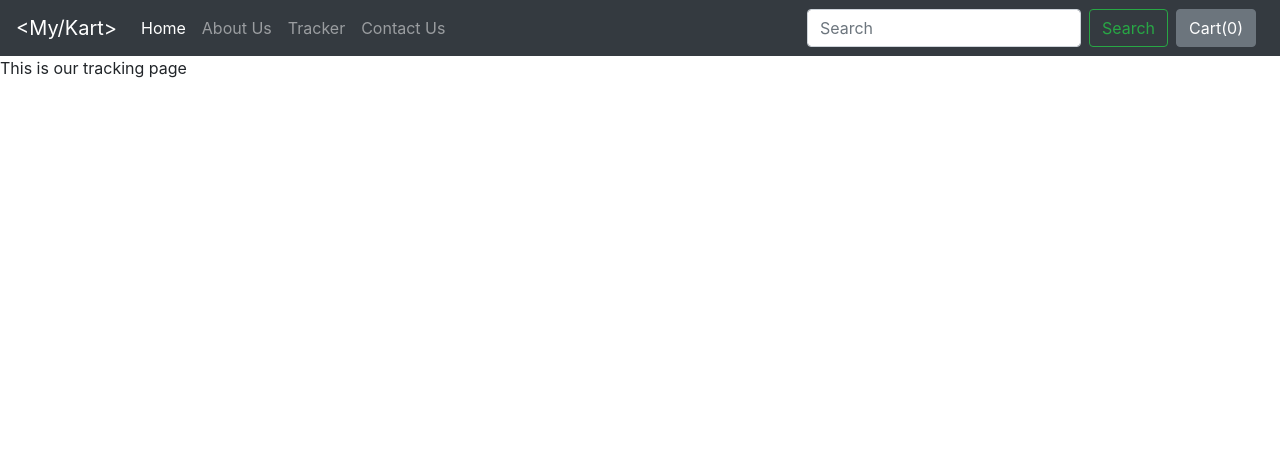
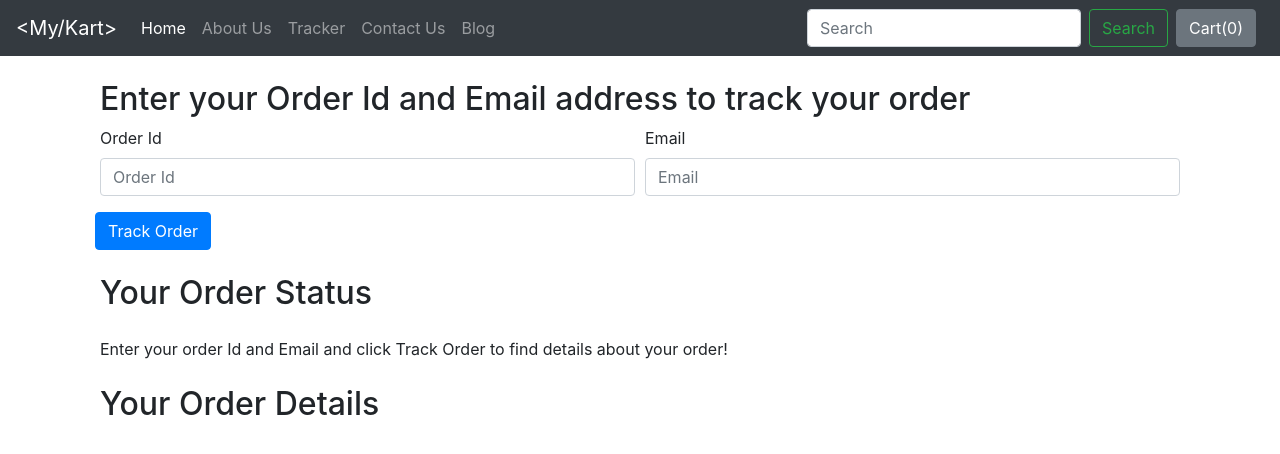
Before and after one commit to tripathiosho/Django-Projects, a Django app: page /eshop/tracker/ in a window 1280 px wide. Shown: the top 454 px of the page. Run offline with Django 5.2, Linux system fonts and the light colour scheme; some libraries are stand-ins or nearby versions.

Commit message:
updated some basic functionality
changes are made for new table to be considered for tracking orders , some java script changes etc

```diff
--- a/Ecommerce/mykart/eshop/admin.py
+++ b/Ecommerce/mykart/eshop/admin.py
@@ -1,8 +1,9 @@
 from django.contrib import admin
 
 # Register your models here.
-from . models import Product, Contact, Orders
+from . models import Product, Contact, Orders, OrderUpdate
 
 admin.site.register(Product)
 admin.site.register(Contact)
 admin.site.register(Orders)
+admin.site.register(OrderUpdate)
--- a/Ecommerce/mykart/eshop/templates/eshop/basic.html
+++ b/Ecommerce/mykart/eshop/templates/eshop/basic.html
@@ -1,4 +1,3 @@
-<!doctype html>
 <html lang="en">
   <head>
     <!-- Required meta tags -->
@@ -38,6 +37,10 @@
         <a class="nav-link" href="/eshop/contact">Contact Us</a>
       </li>
 
+      <li class="nav-item">
+        <a class="nav-link" href="/eblog">Blog</a>
+      </li>
+
 
     </ul>
     <form class="form-inline my-2 my-lg-0">
@@ -56,9 +59,9 @@ sagittis lacus vel augue laoreet rutrum faucibus.">
 
     <!-- Optional JavaScript -->
     <!-- jQuery first, then Popper.js, then Bootstrap JS -->
-    <script src="https://code.jquery.com/jquery-3.3.1.slim.min.js" integrity="sha384-q8i/X+965DzO0rT7abK41JStQIAqVgRVzpbzo5smXKp4YfRvH+8abtTE1Pi6jizo" crossorigin="anonymous"></script>
+    <script src="https://code.jquery.com/jquery-3.3.1.js" integrity="sha256-2Kok7MbOyxpgUVvAk/HJ2jigOSYS2auK4Pfzbm7uH60="crossorigin="anonymous"></script>
     <script src="https://cdnjs.cloudflare.com/ajax/libs/popper.js/1.14.6/umd/popper.min.js" integrity="sha384-wHAiFfRlMFy6i5SRaxvfOCifBUQy1xHdJ/yoi7FRNXMRBu5WHdZYu1hA6ZOblgut" crossorigin="anonymous"></script>
     <script src="https://stackpath.bootstrapcdn.com/bootstrap/4.2.1/js/bootstrap.min.js" integrity="sha384-B0UglyR+jN6CkvvICOB2joaf5I4l3gm9GU6Hc1og6Ls7i6U/mkkaduKaBhlAXv9k" crossorigin="anonymous"></script>
-    {% block js %} {% endblock %}
+ {% block js %} {% endblock %}
   </body>
 </html>
--- a/Ecommerce/mykart/eshop/templates/eshop/tracker.html
+++ b/Ecommerce/mykart/eshop/templates/eshop/tracker.html
@@ -1,4 +1,85 @@
 {% extends 'eshop/basic.html' %}
-
-{% block title%} Order Tracker - My Awesome Cart{% endblock %}
-{% block body %} This is our tracking page {% endblock %}
+{% block title%} My Awesome Cart Tracker{% endblock %}
+{% block body %}
+<div class="container">
+    <div class="col my-4">
+        <h2>Enter your Order Id and Email address to track your order</h2>
+        <form method="post" action="#" id="trackerForm">{% csrf_token %}
+            <div class="form-row">
+                <div class="form-group col-md-6">
+                    <label for="inputname">Order Id</label>
+                    <input type="text" class="form-control" id="orderId" name="orderId" placeholder="Order Id">
+                </div>
+                <div class="form-group col-md-6">
+                    <label for="inputEmail4">Email</label>
+                    <input type="email" class="form-control" id="email" name="email" placeholder="Email">
+                </div>
+                <button type="submit" class="btn btn-primary">Track Order</button>
+            </div>
+    </div>
+    <div class="col my-4">
+        <h2>Your Order Status</h2>
+        <div class="my-4">
+            <ul class="list-group" id="items">
+                Enter your order Id and Email and click Track Order to find details about your order!
+            </ul>
+        </div>
+        <h2>Your Order Details</h2>
+        <div class="my-4">
+            <ul class="list-group" id="citems">
+            </ul>
+        </div>
+    </div>
+</div>
+{% endblock %}
+{% block js %}
+<script>
+$('#trackerForm').submit(function(event) {
+    $('#items').empty();
+    var formData = {
+        'orderId': $('input[name=orderId]').val(),
+        'email': $('input[name=email]').val(),
+        'csrfmiddlewaretoken': $('input[name=csrfmiddlewaretoken]').val()
+    };
+    $.ajax({
+            type: 'POST',
+            url: '/eshop/tracker/',
+            data: formData,
+            encode: true
+        })
+        .done(function(data) {
+            console.log(data)
+            data = JSON.parse(data);
+            updates = data[0];
+            if (updates.length > 0 & updates != {}) {
+                for (i = 0; i < updates.length; i++) {
+                    let text = updates[i]['text'];
+                    let time = updates[i]['time'];
+                    mystr = `<li class="list-group-item d-flex justify-content-between align-items-center">
+                    ${text}
+                    <span class="badge badge-primary badge-pill">${time}</span>
+                </li>`
+                    $('#items').append(mystr);
+                }
+            } else {
+                mystr = `<li class="list-group-item d-flex justify-content-between align-items-center">
+                    Sorry, We are not able to fetch this order id and email. Make sure to type correct order Id and email</li>`
+                $('#items').append(mystr);
+            }
+            // Fill in the order details
+            cart = JSON.parse(data[1]);
+            console.log(cart);
+            for (item in cart) {
+                let name = cart[item][1];
+                let qty = cart[item][0];
+                mystr = `<li class="list-group-item d-flex justify-content-between align-items-center">
+                    ${name}
+                    <span class="badge badge-primary badge-pill">${qty}</span>
+                </li>`
+                $('#citems').append(mystr);
+            }
+        });
+    event.preventDefault();
+});
+</script>
+{% endblock %}
--- a/Ecommerce/mykart/eshop/views.py
+++ b/Ecommerce/mykart/eshop/views.py
@@ -1,7 +1,10 @@
 from django.shortcuts import render
 from django.http import HttpResponse
-from .models import Product,Contact, Orders
+from .models import Product,Contact, Orders, OrderUpdate
 from math import ceil
+import json
+
+
 
 # Create your views here.
 def index(request):
@@ -26,17 +29,35 @@ def about(request):
     return render(request, 'eshop/about.html')
 
 def contact(request):
+    thank=False
     if request.method=="POST":
-        print(request)
         name = request.POST.get('name', '')
         email = request.POST.get('email', '')
         phone = request.POST.get('phone', '')
         desc = request.POST.get('desc', '')
         contact = Contact(name=name, email=email, phone=phone, desc=desc)
         contact.save()
-    return render(request, 'eshop/contact.html')
+        thank=True
+    return render(request, 'eshop/contact.html', {'thank':thank})
 
 def tracker(request):
+    if request.method=="POST":
+        orderId = request.POST.get("orderId", "")
+        email = request.POST.get("email", "")
+        #print(orderId, email)
+        try:
+            order = Orders.objects.filter(order_id = orderId, email = email)
+            if len(order) > 0:
+                update = OrderUpdate.objects.filter(order_id = orderId)
+                updates = []
+                for item in update:
+                    updates.append({'text': item.update_desc, 'time' : item.timestamp})
+                    response = json.dumps([updates, order[0].items_json] , default= str)
+                    return HttpResponse(response)
+            else:
+                pass
+        except Exception as e:
+            pass
     return render(request, 'eshop/tracker.html')
 
 def search(request):
@@ -60,6 +81,8 @@ def checkout(request):
         phone = request.POST.get('phone', '')
         order = Orders(items_json=items_json, name=name, email=email, address=address, city=city, state=state, zip_code=zip_code, phone=phone)
         order.save()
+        update = OrderUpdate(order_id = order.order_id, update_desc = "the order has been placed")
+        update.save()
         thank = True
         id = order.order_id
         return render(request, 'eshop/checkout.html', {'thank':thank, 'id': id})
--- a/Ecommerce/mykart/mykart/templates/index.html
+++ b/Ecommerce/mykart/mykart/templates/index.html
@@ -16,8 +16,8 @@
   <p class="lead">This is a simple hero unit, a simple jumbotron-style component for calling extra attention to featured content or information.</p>
   <hr class="my-4">
   <p>It uses utility classes for typography and spacing to space content out within the larger container.</p>
-  <a class="btn btn-primary btn-lg" href="/shop" role="button">Go To Shop</a>
-  <a class="btn btn-primary btn-lg" href="/blog" role="button">Go To Blog</a>
+  <a class="btn btn-primary btn-lg" href="/eshop" role="button">Go To Shop</a>
+  <a class="btn btn-primary btn-lg" href="/eblog" role="button">Go To Blog</a>
 </div>
 
     <!-- Optional JavaScript -->
```
Also changed, not shown: Ecommerce/mykart/eshop/models.py (+8 -1 lines), Ecommerce/mykart/eshop/templates/eshop/checkout.html (+20 -4 lines), Ecommerce/mykart/eshop/templates/eshop/contact.html (+9 -4 lines), Ecommerce/mykart/eshop/templates/eshop/index.html (+9 -2 lines), Ecommerce/mykart/db.sqlite3, Ecommerce/mykart/eshop/migrations/0007_orderupdate.py (added).
